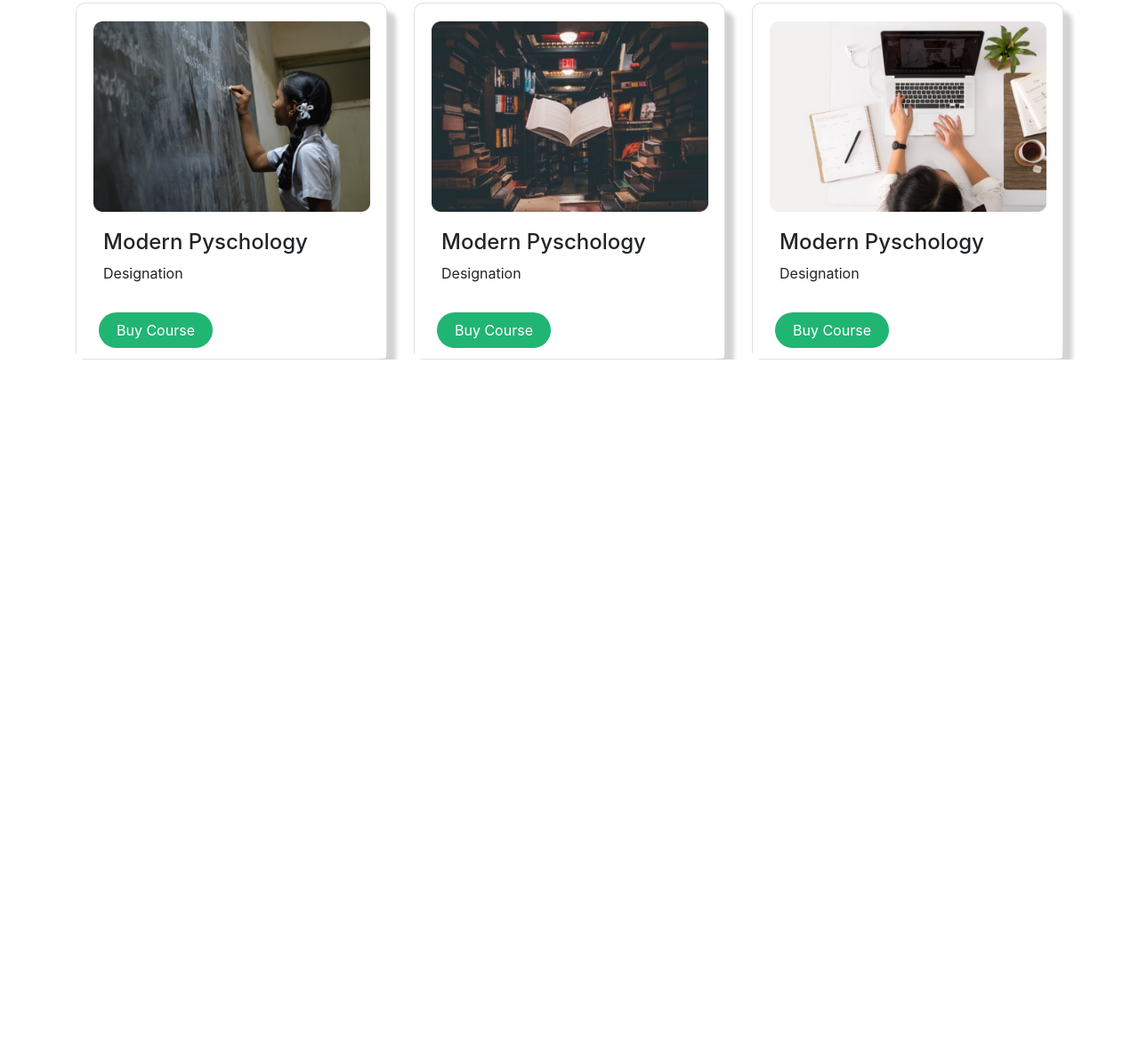
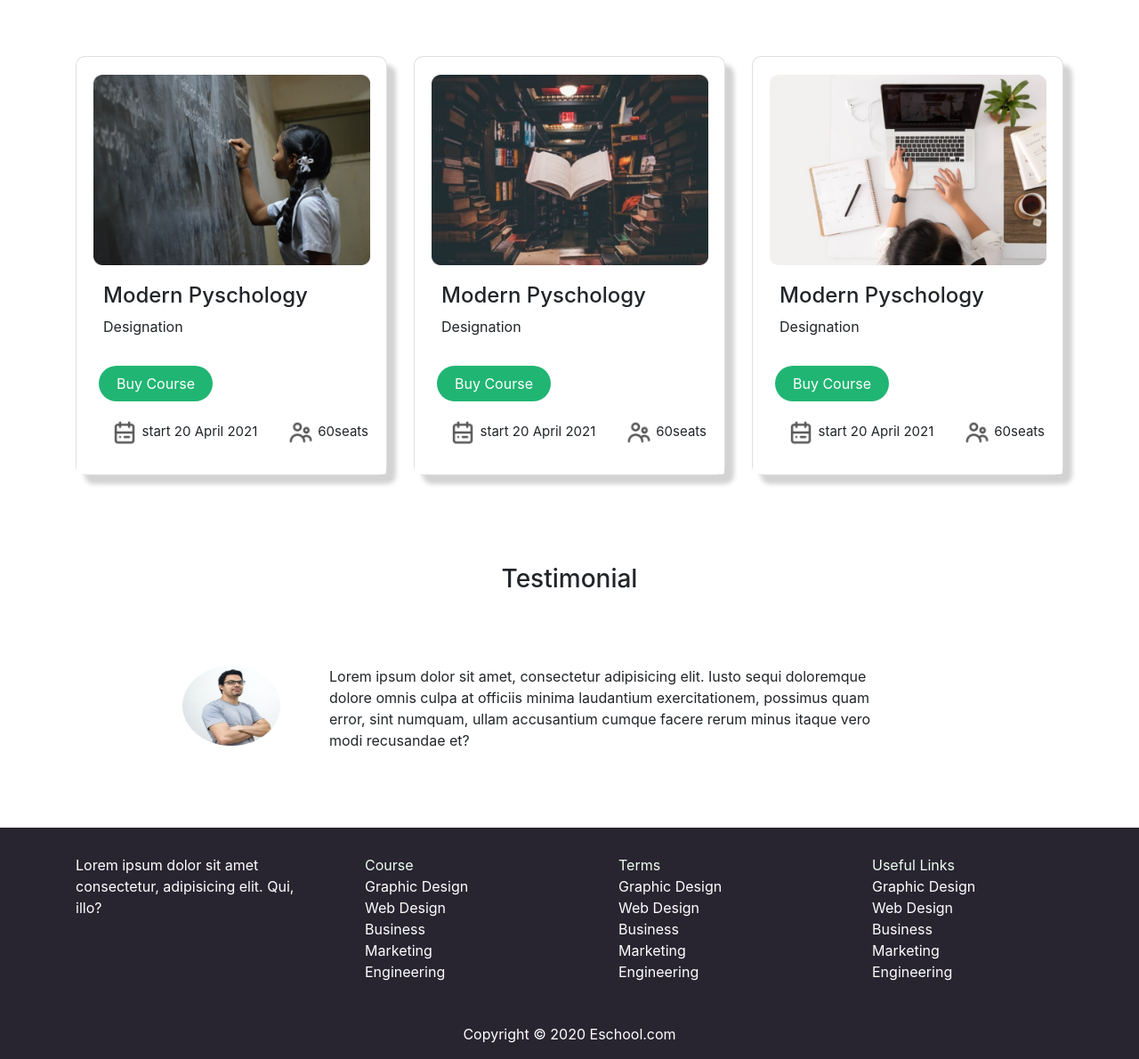
Before and after one commit to IftekharPriyo/E-School, a plain HTML site: page index.html in a window 1280 px wide. Shown: the part 895-2085 px from the top of the page at 89% size. Before the commit the page ends 1299 px from the top, so only its background shows below. Drawn offline with nearby package versions, Linux system fonts and the light colour scheme.

Commit message:
regular-done

```diff
--- a/index.html
+++ b/index.html
@@ -6,15 +6,15 @@
     <title>E-School</title>
     <link rel="stylesheet" href="https://stackpath.bootstrapcdn.com/bootstrap/4.5.0/css/bootstrap.min.css" integrity="sha384-9aIt2nRpC12Uk9gS9baDl411NQApFmC26EwAOH8WgZl5MYYxFfc+NcPb1dKGj7Sk" crossorigin="anonymous">
     <link rel="stylesheet" href="style.css">
+    <link href="https://fonts.googleapis.com/css2?family=Poppins&display=swap" rel="stylesheet">
+    <link rel="shortcut icon" href="resources/ICON/Logo.png" type="image/x-icon">
 </head>
 <body>
 
-    <header style="background-color: #F0FFF0;">
+  <header style="background-color: #F0FFF0;">
 
-
-
-     <!-- nav  -->
-    <div class="container">
+      <!-- nav  -->
+  <div class="container">
         <nav class="navbar navbar-expand-lg navbar-light">
             <img class="logo" src="resources/ICON/Logo.png" alt="">
             <button class="navbar-toggler" type="button" data-toggle="collapse" data-target="#navbarNav" aria-controls="navbarNav" aria-expanded="false" aria-label="Toggle navigation">
@@ -46,7 +46,8 @@
         <div class="row align-items-center header-info">
             <div class="col-md-6">
                 <h5>Are you ready to learn?</h5>
-                <h1>Learn With fun <br>on any schedule</h1>
+                <h1 style="font-family: 'Poppins', sans-serif;">Learn With fun <br>on any schedule</h1>
+                <div style="padding-top: 20px;"><a class="btn" href="">Get Started</a></div>
             </div>
 
             <div class="col-md-6">
@@ -84,7 +85,7 @@
 
         </div>
         <div class="col-md-3 col-sm-6 ">
-          <div class="box1">
+          <div class="box">
             <div>
               <img class="img-info" src="resources/ICON/Student.png" alt="">
             </div>
@@ -141,7 +142,7 @@
 
       <h3>Online Courses</h3>
       <div class="row">
-        <div class="col-md-4">
+        <div class="col-md-4 col-sm-12">
           <div class="card">
             <img class="card-img-top" src="resources/Photos/Morder pyschology.png" alt="Card image cap">
             <div class="card-body">
@@ -150,12 +151,22 @@
             </div>
             <div class="card-footer">
               <div><a class="btn" href="">Buy Course</a></div>
+              <div class="d-flex justify-content-between">
+                <div class="footer-icon">
+                  <img src="resources/icon/calendar.png" alt="">
+                  <small>start 20 April 2021</small>
+                </div>
+                <div class="footer-icon">
+                  <img src="resources/icon/people.png" alt="">
+                  <small>60seats</small>
+                </div>
+              </div>
             </div>
 
         </div>
 
       </div>
-      <div class="col-md-4">
+      <div class="col-md-4 col-sm-12">
         <div class="card">
           <img class="card-img-top" src="resources/Photos/Morder psyc.png" alt="Card image cap">
           <div class="card-body">
@@ -164,12 +175,25 @@
           </div>
           <div class="card-footer">
             <div><a class="btn" href="">Buy Course</a></div>
+            <div class="d-flex justify-content-between">
+              <div class="footer-icon">
+                <img src="resources/icon/calendar.png" alt="">
+                <small>start 20 April 2021</small>
+              </div>
+              <div class="footer-icon">
+                <img src="resources/icon/people.png" alt="">
+                <small>60seats</small>
+              </div>
+            </div>
           </div>
 
       </div>
 
      </div>
-     <div class="col-md-4">
+
+
+
+     <div class="col-md-4 col-sm-12">
       <div class="card">
         <img class="card-img-top" src="resources/Photos/Morder pychons.png" alt="Card image cap">
         <div class="card-body">
@@ -178,7 +202,20 @@
         </div>
         <div class="card-footer">
           <div><a class="btn" href="">Buy Course</a></div>
+          <div class="d-flex justify-content-between">
+            <div class="footer-icon">
+              <img src="resources/icon/calendar.png" alt="">
+              <small>start 20 April 2021</small>
+            </div>
+            <div class="footer-icon">
+              <img src="resources/icon/people.png" alt="">
+              <small>60seats</small>
+            </div>
+          </div>
 
+          </div>
+
+          </div>
      </div>
 
      </div>
@@ -190,107 +227,83 @@
 
 
 
+   <!-- testimonial -->
+
+  <div class="container testimonial">
+
+    <h3 style="text-align: center;">Testimonial</h3>
+    <div class="row">
+
+      <div class="col-md-3 col-sm-12">
+        <img src="resources/Photos/Man.png" alt="">
+      </div>
+
+      <div class="col-md-7 col-sm-12 testimonial-texts">
+        <p>Lorem ipsum dolor sit amet, consectetur adipisicing elit. Iusto sequi doloremque dolore omnis culpa at officiis minima laudantium exercitationem, possimus quam error, sint numquam, ullam accusantium cumque facere rerum minus itaque vero modi recusandae et?</p>
+
+      </div>
+
+    </div>
+
+
+  </div>
 
 
 
+  <!-- footer  -->
+
+<footer class="footer-preference">
 
 
+  <div class="container">
 
+  <div class="row">
+      <div class="col-md-3">
+        <p class="footer-text">Lorem ipsum dolor sit amet consectetur, adipisicing elit. Qui, illo?</p>
+      </div>
 
+      <div class="col-md-3">
+        <ul>
+          <li style="color: #F0FFF0; padding-top: 30px;">Course</li>
+          <li><a href="">Graphic Design</a></li>
+          <li><a href="">Web Design</a></li>
+          <li><a href="">Business</a></li>
+          <li><a href="">Marketing</a></li>
+          <li><a href="">Engineering</a></li>
+        </ul>
+      </div>
 
+      <div class="col-md-3">
+        <ul>
+          <li style="color: #F0FFF0; padding-top: 30px;">Terms</li>
+          <li><a href="">Graphic Design</a></li>
+          <li><a href="">Web Design</a></li>
+          <li><a href="">Business</a></li>
+          <li><a href="">Marketing</a></li>
+          <li><a href="">Engineering</a></li>
+        </ul>
+      </div>
 
+      <div class="col-md-3">
+        <ul>
+          <li style="color: #F0FFF0; padding-top: 30px;">Useful Links</li>
+          <li><a href="">Graphic Design</a></li>
+          <li><a href="">Web Design</a></li>
+          <li><a href="">Business</a></li>
+          <li><a href="">Marketing</a></li>
+          <li><a href="">Engineering</a></li>
+        </ul>
+      </div>
 
+      <div class="col-md-12">
+        <p class="text-center footer-copyright">Copyright © 2020 Eschool.com</p>
+      </div>
 
+  </div>
 
+</div>
 
-
-
-
-
-
-
-
-
-
-
-
-
-
-
-
-
-
-
-
-
-
-
-
-
-
-
-
-
-
-
-
-
-
-
-
-
-
-
-
-
-
-
-
-
-
-
-
-
-
-
-
-
-
-
-
-
-
-
-
-
-
-
-
-
-
-
-
-
-
-
-
-
-
-
-
-
-
-
-
-
-
-
-
-
-
-
-
-
+</footer>
 
 
 
--- a/style.css
+++ b/style.css
@@ -20,17 +20,20 @@
 
 .header-info h5{
     color: #FD511A;
+    font-family: 'Poppins', sans-serif;
+    padding-bottom: 20px;
 }
 
 .headder-info h1{
     font-size: 40px;
     font-weight: bold  ;
-    line-height: 1.4;
+    line-height: 1.2;
+    font-family: 'Poppins', sans-serif;
 }
 
 
 .box{
-    margin-top: 30px;
+    margin-top: 90px;
     height: 230px;
     width: 230px;
     border: none;
@@ -38,6 +41,13 @@
     border-radius: 10px;
     box-shadow: 5px 5px 30px lightgrey;
 }
+
+
+.box:hover{
+    background-color: white;
+    box-shadow: 10px 10px 5px lightgrey;
+}
+
 
 .box1{
     margin-top: 30px;
@@ -56,9 +66,9 @@
     margin: 40px 82px;
 }
 
-/* .courses{
+.courses{
     margin-top: 30px;
-} */
+}
 
 .courses img{
     width: 311px;
@@ -91,3 +101,64 @@
 .card-body{
     padding-left: 30px;
 }
+
+.footer-icon img{
+    height: 30px;
+    width: 30px;
+    margin-bottom: 20px;
+}
+
+.footer-icon small{
+    font-size: 15px;
+}
+
+/* .testimonial{
+    padding-top: 70px;
+} */
+
+.testimonial img{
+    height: 90px;
+    width: 110px;
+    margin-top: 40px;
+    margin-left: 120px;
+}
+
+.testimonial-texts{
+    margin-top: 40px;
+    /* margin-right: 30px; */
+}
+
+.testimonial{
+    margin-top: 100px;
+}
+
+.testimonial h3{
+    text-align: center;
+    margin-bottom: 40px;
+}
+
+
+footer ul li{
+    list-style: none;
+    /* color: white; */
+}
+
+footer ul li a {
+    color: #fff;
+    font-size: 16px;
+    font-weight: normal;
+}
+
+.footer-preference{
+    margin-top: 70px;
+    background-color:#282531;
+}
+
+.footer-preference p{
+    color: white;
+    padding-top: 30px;
+}
+
+.footer-copyright{
+    color: white;
+}
```
Also changed, not shown: 1 other file.
